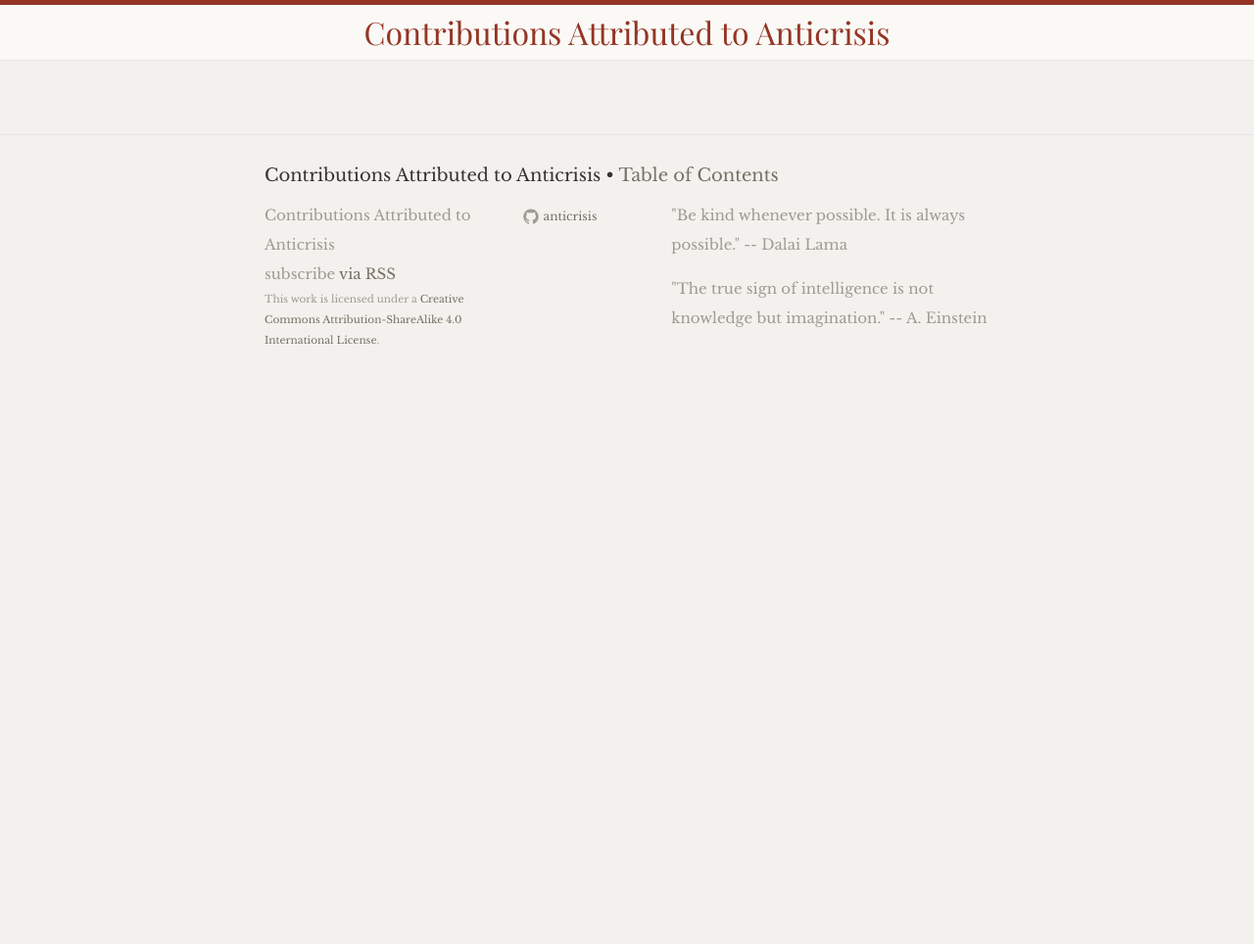
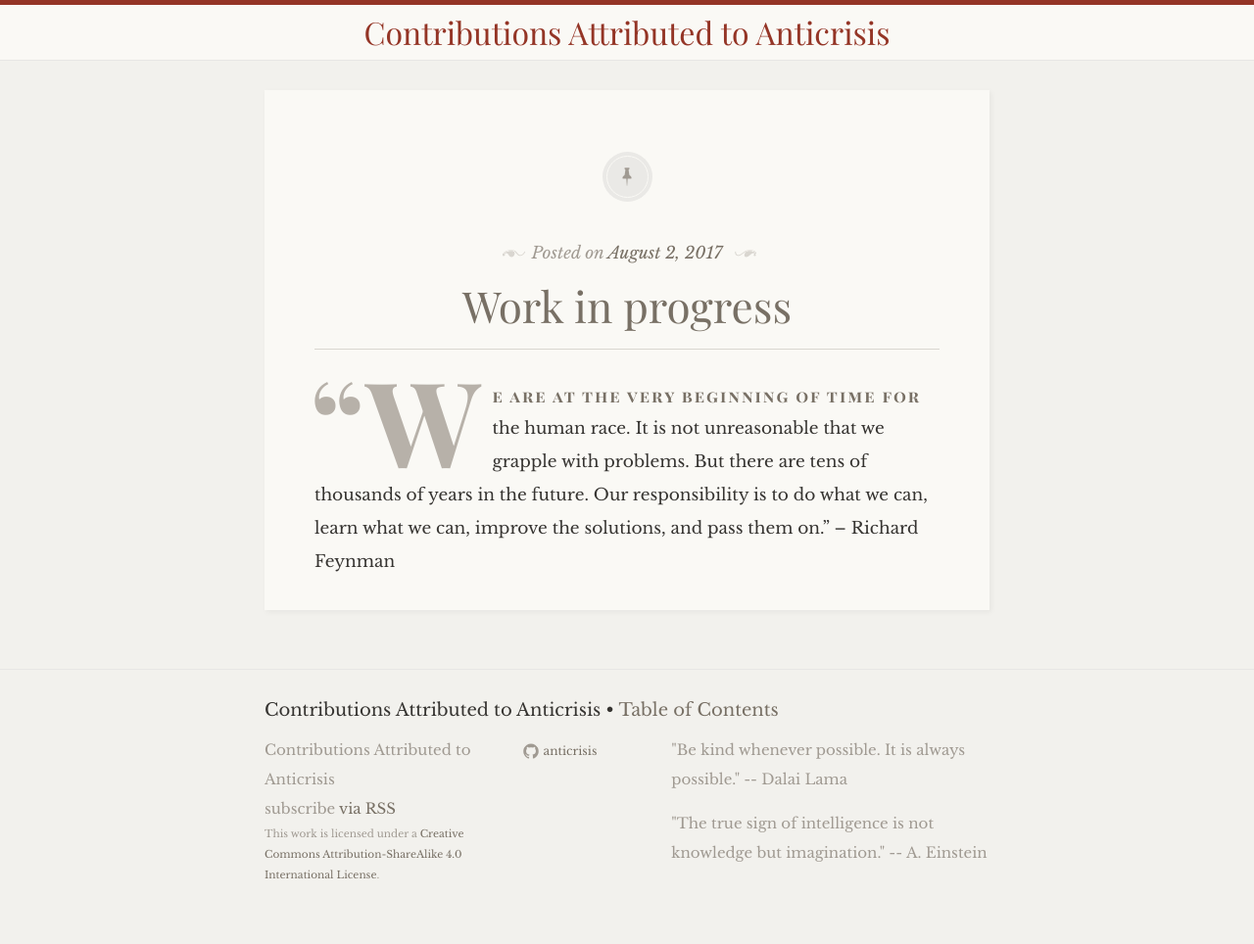
Before and after one commit to anticrisis/anticrisis.github.io, a Jekyll site: the page built from index.html, in a window 1280 px wide. Shown: the whole page at 98% size. Built offline with Jekyll 4.4.1, drawn with Linux system fonts in a browser that asks for light colours; some web fonts are replaced; the list of posts is cut into pages by our own code; before the commit the page ends 900 px from its top, so only the background shows below that.

Commit message:
add first post

```diff
--- /dev/null
+++ b/_posts/2017-08-02-work-in-progress.md
@@ -0,0 +1,9 @@
+---
+title: Work in progress
+---
+
+"We are at the very beginning of time for the human race. It is not
+unreasonable that we grapple with problems. But there are tens of
+thousands of years in the future. Our responsibility is to do what
+we can, learn what we can, improve the solutions, and pass them on."
+-- Richard Feynman
--- a/index.html
+++ b/index.html
@@ -28,17 +28,13 @@ layout: default
 
 
     {% if paginator.total_pages > 1 %}
-	<div class="pagination">
+	<div class="pagination" style="text-align: center">
         {% if paginator.previous_page %}
         <a href="{{ paginator.previous_page_path }}" class="previous">Previous</a>
-        {% else %}
-        <span class="previous">Previous</span>
         {% endif %}
         <span class="page_number ">Page: {{ paginator.page }} of {{ paginator.total_pages }}</span>
         {% if paginator.next_page %}
         <a href="{{ paginator.next_page_path }}" class="next">Next</a>
-        {% else %}
-        <span class="next ">Next</span>
         {% endif %}
     </div>
     {% endif %}
```
